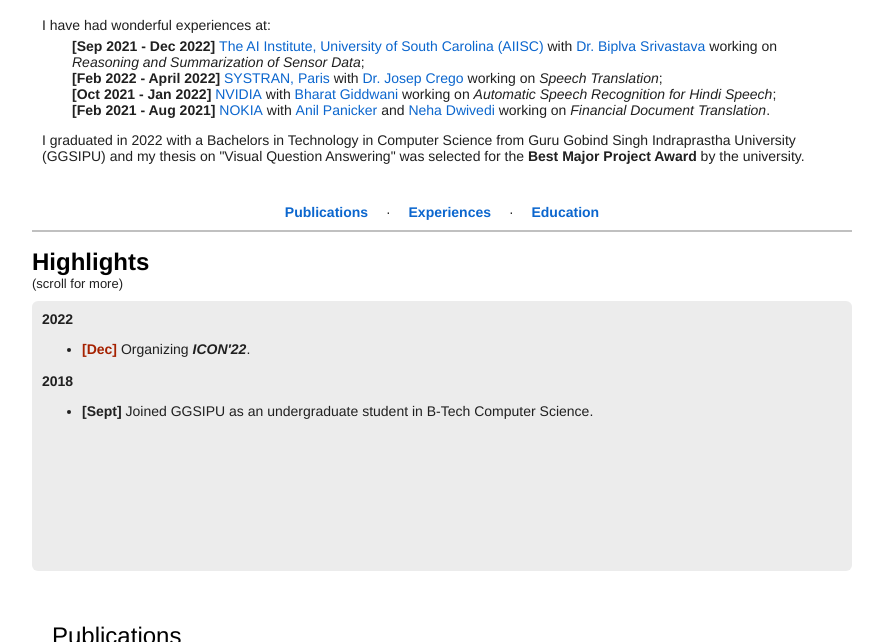
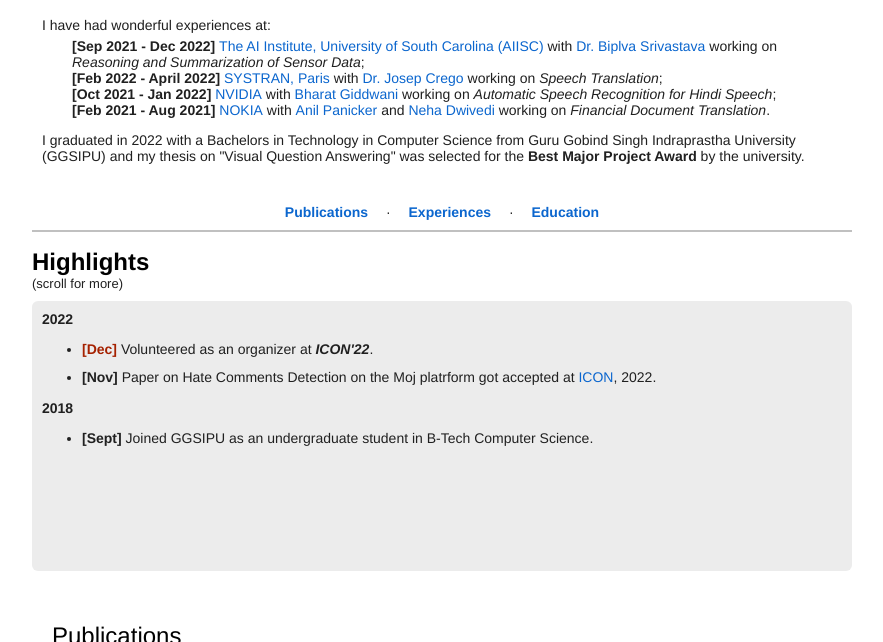
Before and after one commit to Priyanshiguptaaa/Academic-Website, a plain HTML site: page main.html in a window 1280 px wide. Shown: the part 458-1100 px from the top of the page, without its empty margins (198-1081 px from the left). Drawn offline with Linux system fonts and the light colour scheme.

Commit message:
update news

```diff
--- a/main.html
+++ b/main.html
@@ -372,8 +372,8 @@
               <strong>2022</strong>
               <ul>
                 <!-- <li><span style="color:rgb(165, 33, 0);"><strong>[Nov]</strong></span> Paper w/ Zhouhang, Sammer, and Julian on factual explanations got in <a href="https://aaai.org/Conferences/AAAI-23/">AAAI</a>, 2023.</li> -->
-                <li><span style="color:rgb(165, 33, 0);"><strong>[Dec]</strong></span> Organizing <em><strong>ICON'22</strong></em>.</li>
-                <!-- <li><strong>[Jan]</strong></span> Joining <a href= https://allenai.org/aristo>Allen Institute of AI (AI2)</a> in Summer 2022 to work with <a href="https://allenai.org/team/peterc">Peter Clark</a> on <i>interactive explanations</i>.</li> -->
+                <li><span style="color:rgb(165, 33, 0);"><strong>[Dec]</strong></span> Volunteered as an organizer at <em><strong>ICON'22</strong></em>.</li>
+                <li><strong>[Nov]</strong></span> Paper on Hate Comments Detection on the Moj platrform got accepted at <a href="">ICON</a>, 2022.</li>
               </ul>
               <!-- <strong>2021</strong>
               <ul>
```
